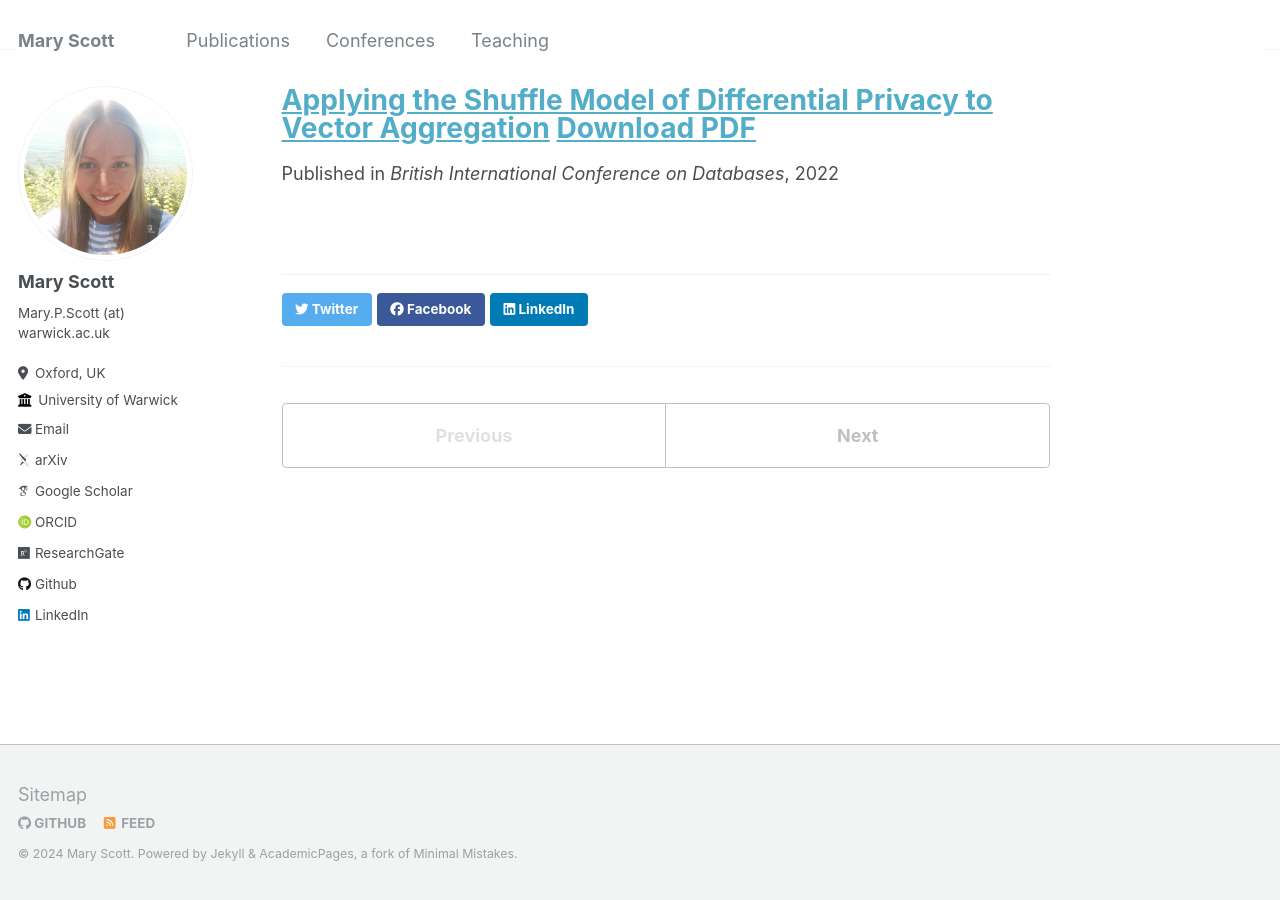
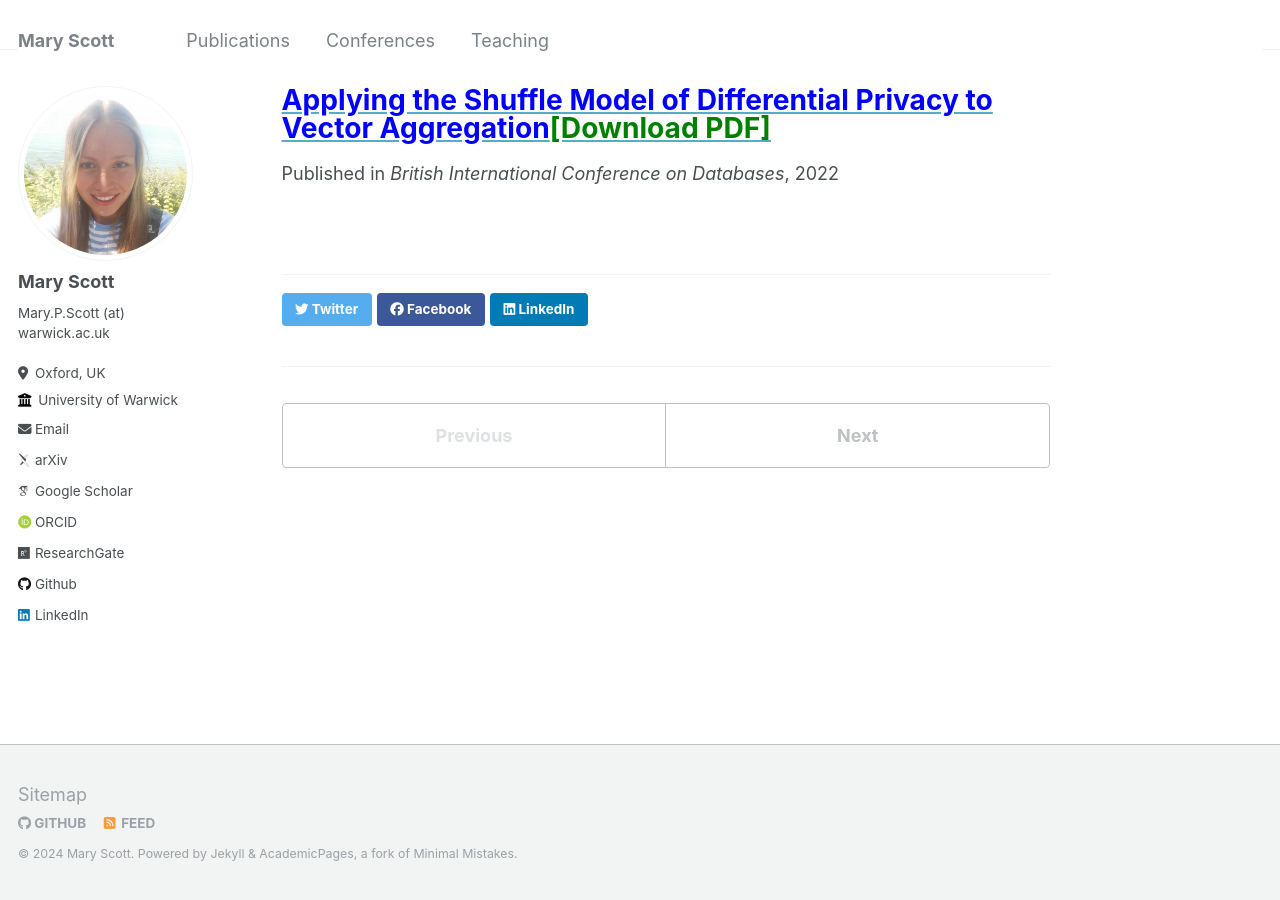
Before and after one commit to mary-python/mary-python.github.io, a Jekyll site: the page built from _publications/2022-applying.md, in a window 1280 px wide. Built offline with Jekyll 4.4.1, drawn with Linux system fonts in a browser that asks for light colours; some web fonts are replaced; part of the change alters nothing that is shown.

Commit message:
Update 2022-applying.md

```diff
--- a/_publications/2022-applying.md
+++ b/_publications/2022-applying.md
@@ -1,5 +1,5 @@
 ---
-title: "[Applying the Shuffle Model of Differential Privacy to Vector Aggregation](https://arxiv.org/abs/2112.05464) [Download PDF](/files/2112.05464v3.pdf)"
+title: "[<span style = 'color:blue'>Applying the Shuffle Model of Differential Privacy to Vector Aggregation</span>](https://arxiv.org/abs/2112.05464)[<span style = 'color: green'>[Download PDF]</span>](/files/2112.05464v3.pdf)"
 collection: publications
 date: 2022-01-01
 venue: 'British International Conference on Databases'
```
